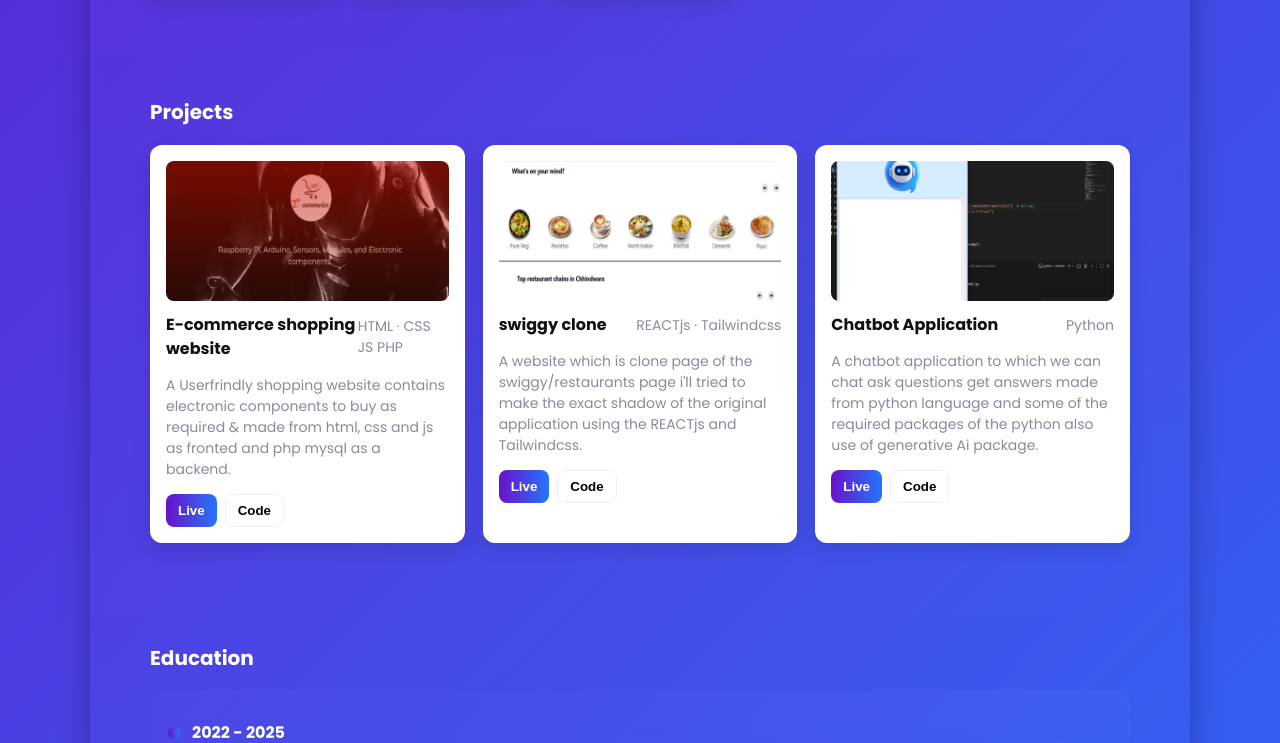
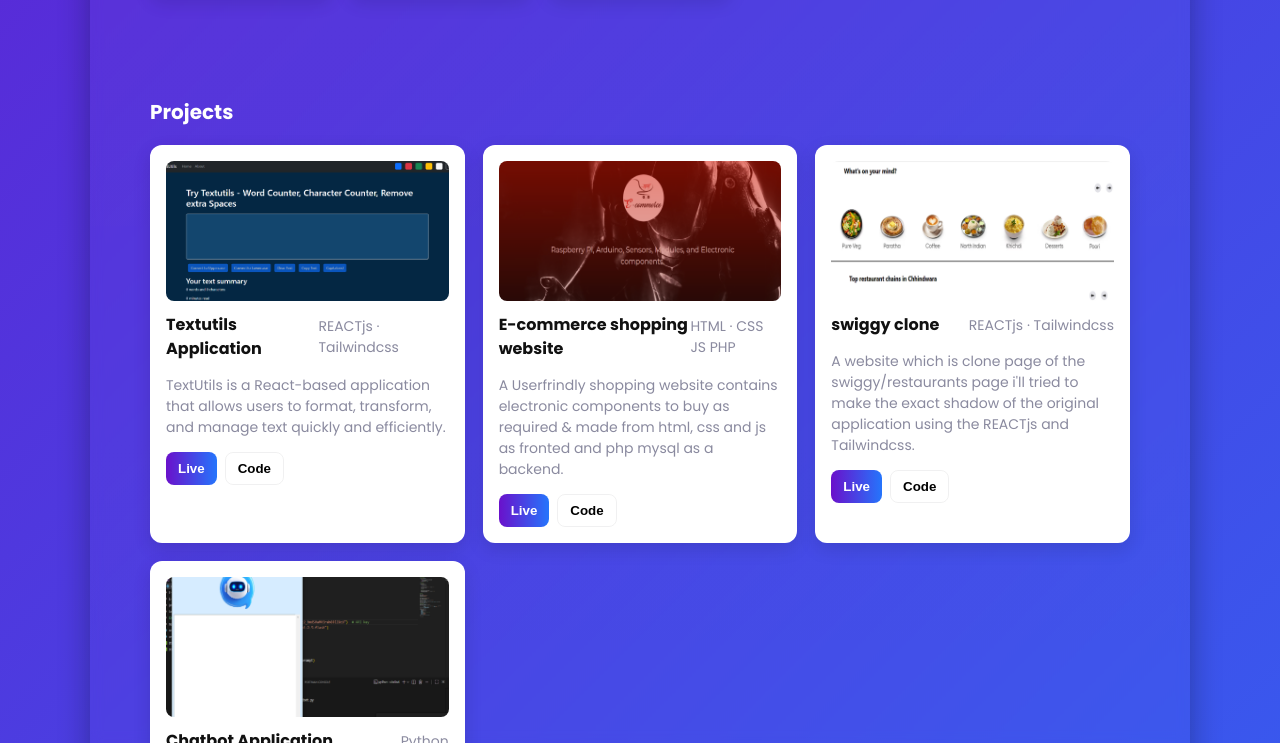
Before and after one commit to Ankita-Ladde/personal-Portfolio, a plain HTML site: page index.html in a window 1280 px wide. Shown: the part 1264-2007 px from the top of the page. Drawn offline with nearby package versions, Linux system fonts and the light colour scheme.

Commit message:
more fixes

```diff
--- a/index.html
+++ b/index.html
@@ -59,7 +59,6 @@
             <img src="picture.png" alt="project preview" />
             <div style="margin-top:12px;display:flex;justify-content:space-between;align-items:center">
               <div style="font-weight:700">Featured Project</div>
-              <div style="color:var(--muted);font-size:13px">UI / Frontend</div>
             </div>
           </div>
         </div>
@@ -160,6 +159,24 @@
         <div class="container">
           <h3 class="section-title">Projects</h3>
           <div class="projects-grid">
+
+            <article class="project-card fade-up">
+              <img
+                src="4.png"
+                alt="project screenshot">
+              <div>
+                <div class="project-meta">
+                  <div class="proj-title">Textutils Application</div>
+                  <div class="proj-desc">REACTjs · Tailwindcss</div>
+                </div>
+                <p class="proj-desc">TextUtils is a React-based application that allows users to format, transform, and manage text quickly and efficiently.</p>
+                <div class="proj-actions" style="margin-top:8px">
+                  <button class="btn view" onclick="window.open('#')">Live</button>
+                  <button class="btn code" onclick="window.open('https://github.com/Ankita-Ladde/Textutils-Application')">Code</button>
+                </div>
+              </div>
+            </article>
+
             <article class="project-card fade-up">
               <img
                 src="1.png"
--- a/style.css
+++ b/style.css
@@ -152,7 +152,6 @@
       }
     }
 
-
     @media (max-width:520px){
       header{padding:14px}
       .hero h2{font-size:28px}
@@ -161,8 +160,6 @@
     /* small animations */
     .fade-up{opacity:0;transform:translateY(8px);animation:fadeUp .6s ease forwards}
     @keyframes fadeUp{to{opacity:1;transform:none}}
-
-
 
     #skills .skills-grid {
   display: grid;
```
Also changed, not shown: 4.png (added).
